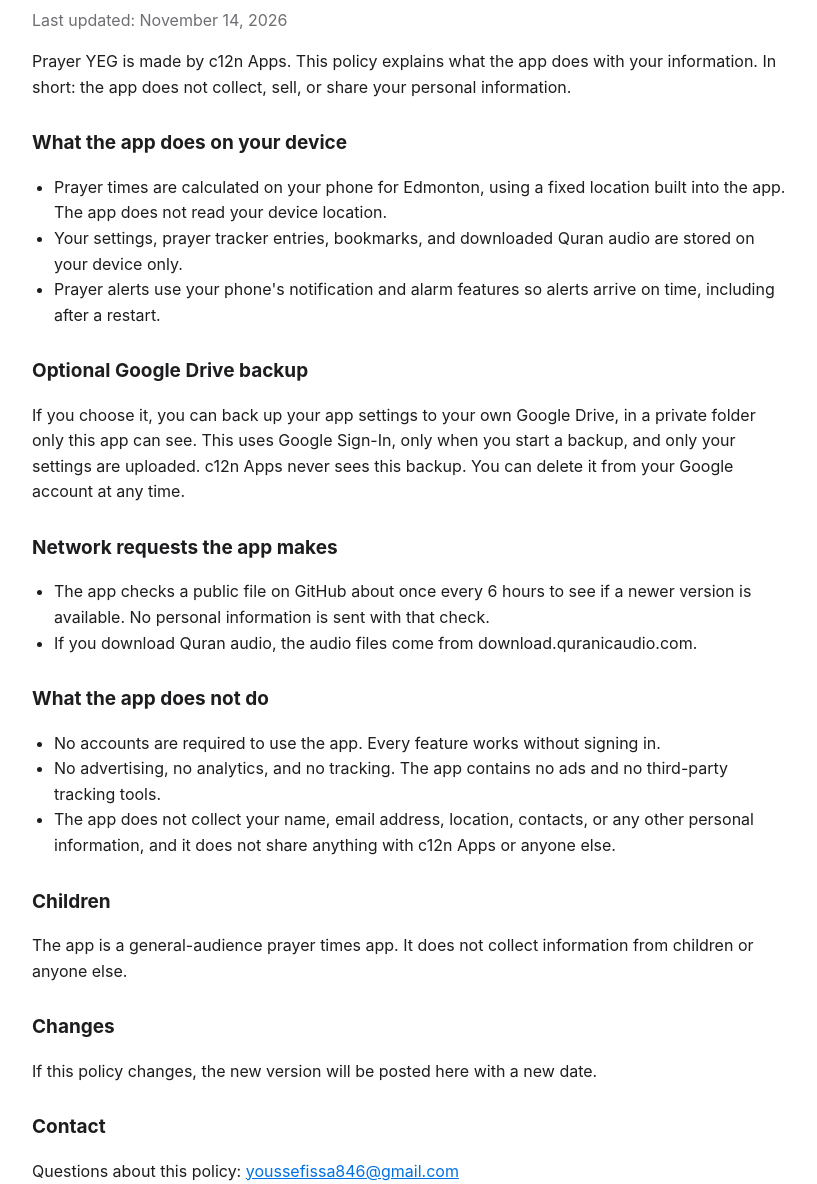
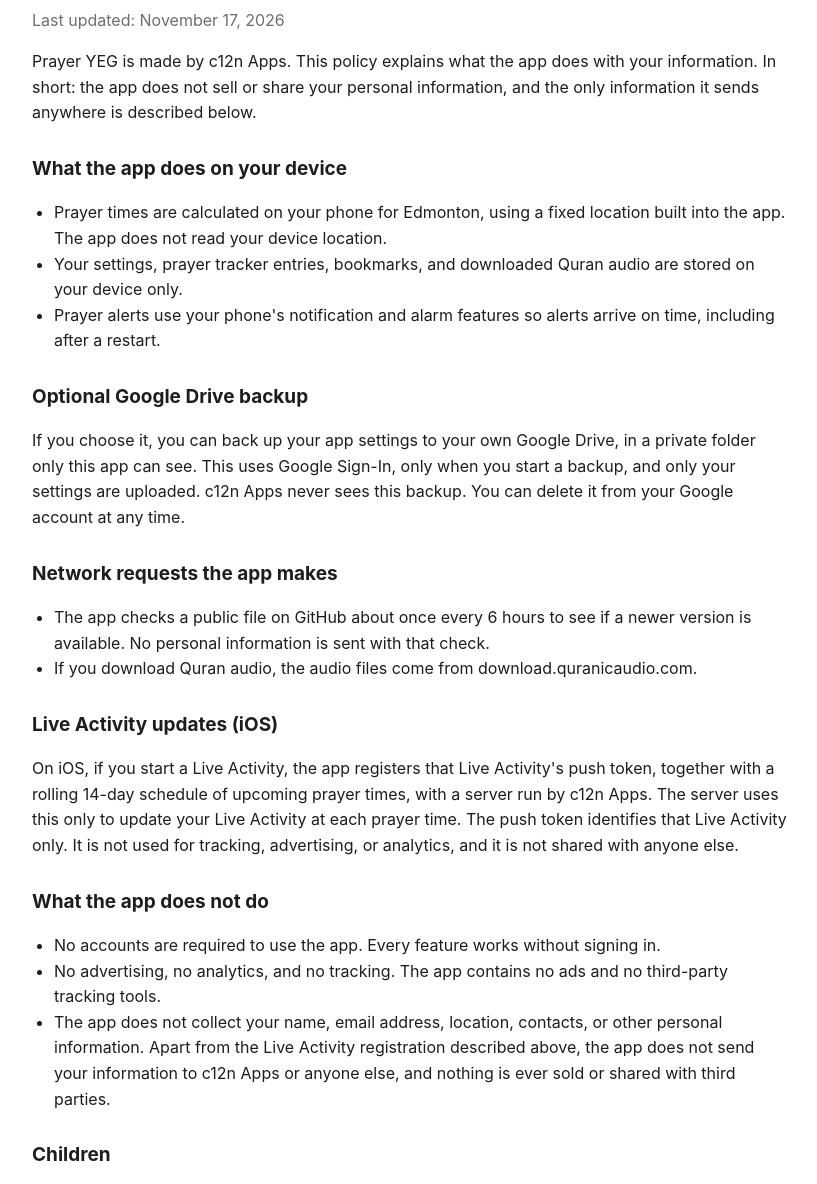
Before and after one commit to c12n/apps, a plain HTML site: page prayer-yeg-privacy.html in a window 1280 px wide. Shown: the part 92-1276 px from the top of the page, without its empty margins (228-1045 px from the left). Drawn offline with Linux system fonts and the light colour scheme.

Commit message:
Prayer YEG privacy: add Live Activity updates section (iOS), dated November 17

```diff
--- a/prayer-yeg-privacy.html
+++ b/prayer-yeg-privacy.html
@@ -15,9 +15,9 @@
 </head>
 <body>
 <h1>Prayer YEG Privacy Policy</h1>
-<p class="updated">Last updated: November 14, 2026</p>
+<p class="updated">Last updated: November 17, 2026</p>
 
-<p>Prayer YEG is made by c12n Apps. This policy explains what the app does with your information. In short: the app does not collect, sell, or share your personal information.</p>
+<p>Prayer YEG is made by c12n Apps. This policy explains what the app does with your information. In short: the app does not sell or share your personal information, and the only information it sends anywhere is described below.</p>
 
 <h2>What the app does on your device</h2>
 <ul>
@@ -35,15 +35,18 @@
   <li>If you download Quran audio, the audio files come from download.quranicaudio.com.</li>
 </ul>
 
+<h2>Live Activity updates (iOS)</h2>
+<p>On iOS, if you start a Live Activity, the app registers that Live Activity's push token, together with a rolling 14-day schedule of upcoming prayer times, with a server run by c12n Apps. The server uses this only to update your Live Activity at each prayer time. The push token identifies that Live Activity only. It is not used for tracking, advertising, or analytics, and it is not shared with anyone else.</p>
+
 <h2>What the app does not do</h2>
 <ul>
   <li>No accounts are required to use the app. Every feature works without signing in.</li>
   <li>No advertising, no analytics, and no tracking. The app contains no ads and no third-party tracking tools.</li>
-  <li>The app does not collect your name, email address, location, contacts, or any other personal information, and it does not share anything with c12n Apps or anyone else.</li>
+  <li>The app does not collect your name, email address, location, contacts, or other personal information. Apart from the Live Activity registration described above, the app does not send your information to c12n Apps or anyone else, and nothing is ever sold or shared with third parties.</li>
 </ul>
 
 <h2>Children</h2>
-<p>The app is a general-audience prayer times app. It does not collect information from children or anyone else.</p>
+<p>The app is a general-audience prayer times app. It does not collect personal information from children or anyone else.</p>
 
 <h2>Changes</h2>
 <p>If this policy changes, the new version will be posted here with a new date.</p>
```
